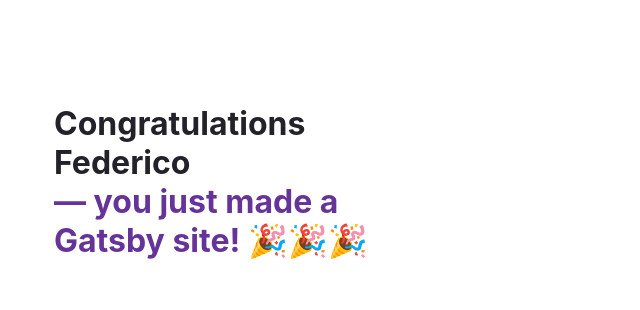
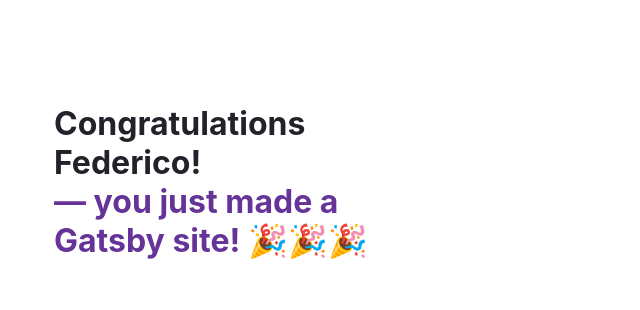
Before and after one commit to fedeviotti/my-gatsby-site, a Gatsby site: page / in a window 1280 px wide. Shown: the top 310 px of the page, 50-690 px from the left. Built offline with nearby package versions, Linux system fonts and the light colour scheme; Gatsby itself is replaced by a stand-in of ours.

Commit message:
added exclamation point

```diff
--- a/src/pages/index.js
+++ b/src/pages/index.js
@@ -131,7 +131,7 @@
     <main style={pageStyles}>
       <title>Home Page</title>
       <h1 style={headingStyles}>
-        Congratulations Federico
+        Congratulations Federico!
         <br />
         <span style={headingAccentStyles}>— you just made a Gatsby site! </span>
         <span role="img" aria-label="Party popper emojis">
```
